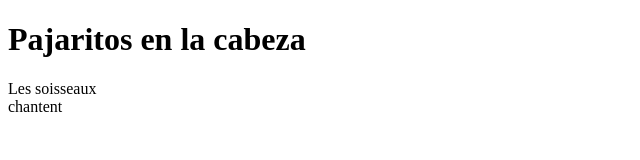
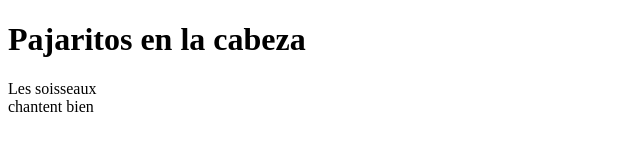
Before and after one commit to marferblanco/pajaros, a plain HTML site: page index.html in a window 1280 px wide. Shown: the full height of the page, 0-640 px from the left. Drawn offline with Linux system fonts and the light colour scheme.

Commit message:
ajoute bien

```diff
--- a/index.html
+++ b/index.html
@@ -12,7 +12,7 @@
     <h1>Pajaritos en la cabeza</h1>
 
     <p>Les soisseaux <br>
-        chantent
+        chantent bien
     </p>
 
 
```
